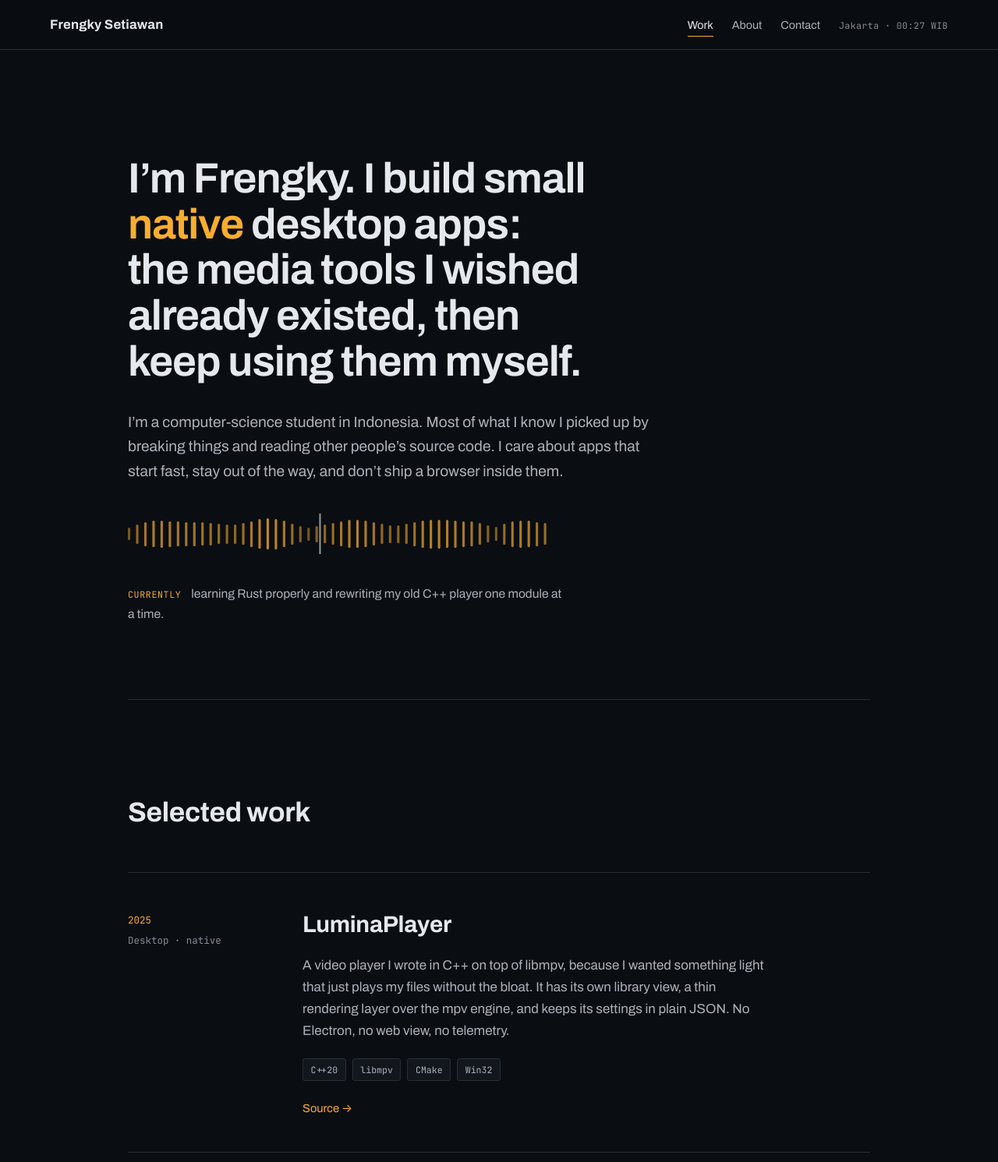
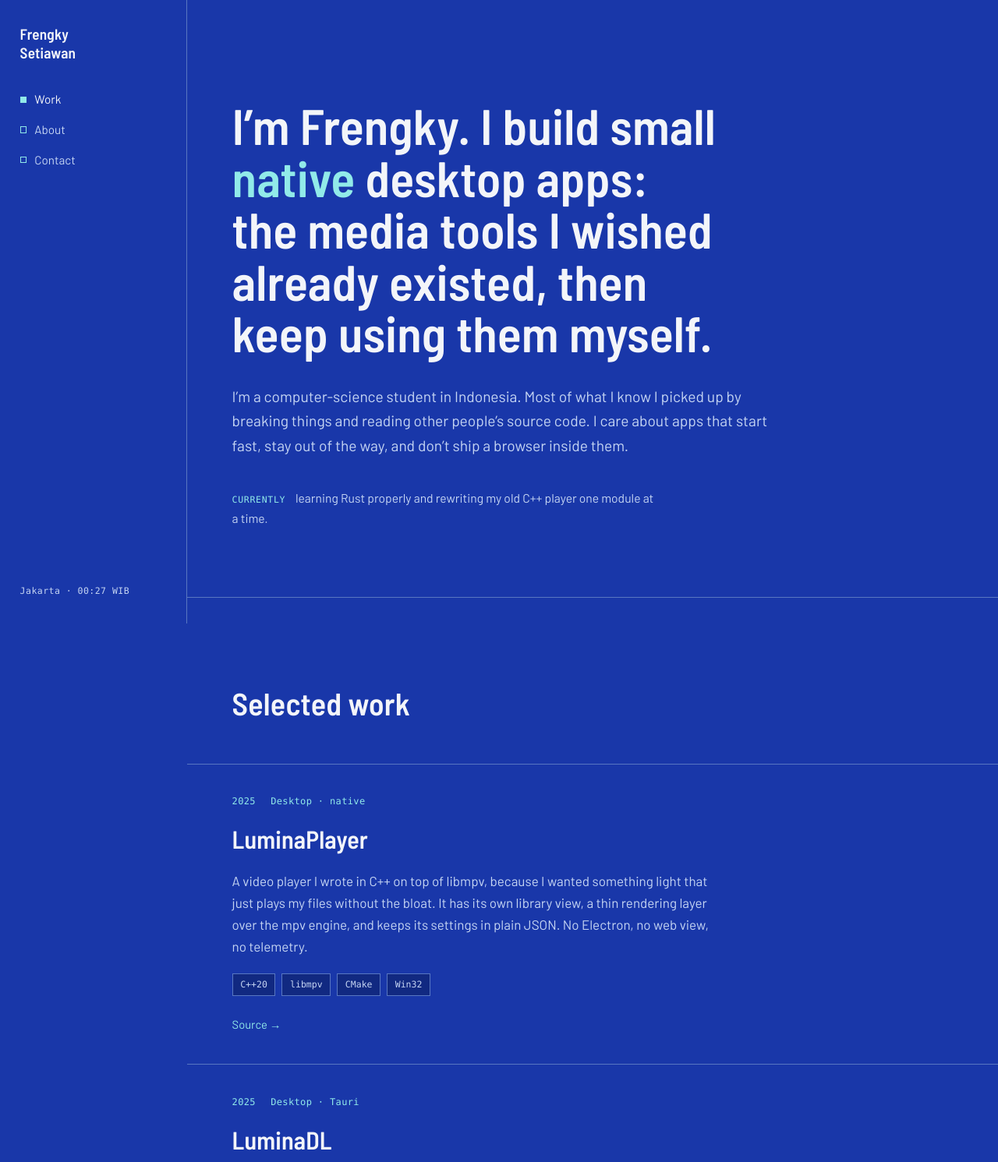
Before and after one commit to FrengkyS1/PortofolioWebsite, a plain HTML site: page index.html in a window 1280 px wide. Shown: the top 1491 px of the page at 78% size. Drawn offline with Linux system fonts and the light colour scheme.

Commit message:
Redesign: fresh-install blue with installer rail
Replace the dark charcoal + amber theme with a drenched ultramarine
surface referencing an OS setup screen: installer-style left rail nav
with component checkboxes, segmented file-copy scroll progress bar,
Barlow / Barlow Semi Condensed type, aqua accents, edge-to-edge
project row hover, and an inverted white contact panel.

```diff
--- a/index.html
+++ b/index.html
@@ -5,19 +5,20 @@
     <meta name="viewport" content="width=device-width, initial-scale=1.0">
     <title>Frengky Setiawan builds small desktop apps</title>
     <meta name="description" content="Frengky Setiawan, a computer-science student in Indonesia who builds native desktop apps and media tools like LuminaPlayer and LuminaDL.">
-    <meta name="theme-color" content="#15161f">
+    <meta name="theme-color" content="#2b41b8">
     <link rel="icon" type="image/svg+xml" href="favicon.svg">
     <link rel="preconnect" href="https://fonts.googleapis.com">
     <link rel="preconnect" href="https://fonts.gstatic.com" crossorigin>
-    <link href="https://fonts.googleapis.com/css2?family=Archivo:wdth,wght@62.5..125,100..900&family=JetBrains+Mono:ital,wght@0,400;0,500;1,400&display=swap" rel="stylesheet">
+    <link href="https://fonts.googleapis.com/css2?family=Barlow:wght@400;500&family=Barlow+Semi+Condensed:wght@500;600&display=swap" rel="stylesheet">
     <link rel="stylesheet" href="styles.css">
 </head>
 <body id="top">
 
-    <div class="seekbar" id="seekbar" aria-hidden="true"></div>
+    <div class="progress" aria-hidden="true"><div class="progress-fill" id="progress"></div></div>
 
-    <header class="masthead">
-        <a class="wordmark" href="#top">Frengky&nbsp;Setiawan</a>
+    <div class="shell">
+        <header class="rail">
+            <a class="wordmark" href="#top">Frengky<br>Setiawan</a>
             <nav class="nav">
                 <a href="#work">Work</a>
                 <a href="#about">About</a>
@@ -26,7 +27,7 @@
             <span class="clock" id="clock" aria-label="Local time in Jakarta"></span>
         </header>
 
-    <main>
+        <main class="content">
             <!-- Intro -->
             <section class="intro">
                 <h1 class="lede">
@@ -40,7 +41,6 @@
                     code. I care about apps that start fast, stay out of the way, and
                     don&rsquo;t ship a browser inside them.
                 </p>
-            <div class="wave" id="wave" aria-hidden="true"></div>
                 <p class="currently">
                     <span class="currently-key">Currently</span>
                     learning Rust properly and rewriting my old C++ player one module
@@ -213,12 +213,13 @@
                     </li>
                 </ul>
             </section>
-    </main>
 
             <footer class="footer">
                 <p>Hand-written in HTML, CSS &amp; a little JavaScript.</p>
                 <p class="footer-meta">&copy; 2026 Frengky Setiawan &middot; Jakarta</p>
             </footer>
+        </main>
+    </div>
 
     <script src="script.js"></script>
 </body>
--- a/script.js
+++ b/script.js
@@ -1,4 +1,4 @@
-// Live local time, shown as a player-style timecode in Jakarta time (WIB).
+// Live local time, shown in the rail in Jakarta time (WIB).
 const clock = document.getElementById('clock');
 
 function tickClock() {
@@ -13,14 +13,14 @@ function tickClock() {
 tickClock();
 setInterval(tickClock, 30_000);
 
-// Scroll progress as a 2px amber seek line across the top of the viewport.
-const seekbar = document.getElementById('seekbar');
+// Scroll progress as a segmented installer-style bar across the top.
+const progress = document.getElementById('progress');
 
-if (seekbar) {
+if (progress) {
     let ticking = false;
-    const updateSeek = () => {
+    const updateProgress = () => {
         const max = document.documentElement.scrollHeight - window.innerHeight;
-        seekbar.style.transform = `scaleX(${max > 0 ? window.scrollY / max : 0})`;
+        progress.style.transform = `scaleX(${max > 0 ? window.scrollY / max : 0})`;
         ticking = false;
     };
     window.addEventListener(
@@ -28,45 +28,12 @@ if (seekbar) {
         () => {
             if (!ticking) {
                 ticking = true;
-                requestAnimationFrame(updateSeek);
+                requestAnimationFrame(updateProgress);
             }
         },
         { passive: true }
     );
-    updateSeek();
-}
-
-// Decorative waveform in the intro: amber bars with a slow sweeping
-// playhead. Deterministic heights so it looks the same on every load.
-const wave = document.getElementById('wave');
-
-if (wave) {
-    const W = 520;
-    const H = 52;
-    const BARS = 52;
-    const step = W / BARS;
-    let bars = '';
-    for (let i = 0; i < BARS; i++) {
-        // layered sines give a plausible audio envelope without randomness
-        const t = i / BARS;
-        const env =
-            0.35 +
-            0.65 *
-                Math.abs(
-                    Math.sin(t * Math.PI * 2.3) * 0.6 +
-                    Math.sin(t * Math.PI * 7.1) * 0.3 +
-                    Math.sin(t * Math.PI * 13.7) * 0.1
-                );
-        const h = Math.max(3, Math.round(env * H * 0.9));
-        const y = Math.round((H - h) / 2);
-        const opacity = (0.25 + env * 0.6).toFixed(2);
-        bars += `<rect x="${(i * step).toFixed(1)}" y="${y}" width="3" height="${h}" rx="1.5" fill="var(--amber)" opacity="${opacity}"/>`;
-    }
-    wave.innerHTML =
-        `<svg viewBox="0 0 ${W} ${H}" preserveAspectRatio="none" focusable="false">` +
-        bars +
-        `<rect class="playhead" x="0" y="0" width="1.5" height="${H}" fill="var(--text)" opacity="0.8"/>` +
-        `</svg>`;
+    updateProgress();
 }
 
 // Reveal sections on scroll: subtle, and only once.
@@ -92,7 +59,7 @@ if ('IntersectionObserver' in window) {
     revealTargets.forEach((el) => observer.observe(el));
 }
 
-// Highlight the nav link for the section currently in view.
+// Fill the checkbox of the nav item whose section is in view.
 const navLinks = Array.from(document.querySelectorAll('.nav a'));
 const watched = navLinks
     .map((link) => document.querySelector(link.getAttribute('href')))
--- a/styles.css
+++ b/styles.css
@@ -1,32 +1,32 @@
 /* ------------------------------------------------------------------
    Frengky Setiawan, portfolio
-   Dark viewing room: player-chrome charcoal, one luminous amber
-   accent used like a playhead. See DESIGN.md.
+   Fresh-install blue: the whole surface is the ultramarine of an OS
+   setup screen, with an installer-style left rail and a white
+   inverted contact panel. See DESIGN.md.
    ------------------------------------------------------------------ */
 
 :root {
-    --bg:        oklch(16% 0.012 260);
-    --bg-raise:  oklch(20% 0.015 260);
-    --line:      oklch(30% 0.015 260);
-    --text:      oklch(93% 0.006 260);
-    --dim:       oklch(76% 0.012 260);
-    --faint:     oklch(64% 0.015 260);
-    --amber:     oklch(80% 0.156 75);
-    --amber-ink: oklch(24% 0.05 65);
+    --blue:       oklch(40% 0.185 266);   /* the page itself */
+    --blue-deep:  oklch(33% 0.15 266);    /* chips, hover tint */
+    --blue-line:  oklch(58% 0.12 266);    /* hairlines on blue */
+    --white:      oklch(97% 0.005 264);   /* primary ink on blue */
+    --white-dim:  oklch(87% 0.045 264);   /* secondary ink on blue */
+    --aqua:       oklch(88% 0.085 195);   /* links, markers, progress */
+    --panel:      oklch(97% 0.005 264);   /* inverted contact panel */
+    --panel-ink:  oklch(35% 0.16 266);    /* ink on the panel */
 
-    --sans: "Archivo", system-ui, -apple-system, "Segoe UI", sans-serif;
-    --mono: "JetBrains Mono", ui-monospace, "Cascadia Code", Consolas, monospace;
+    --display: "Barlow Semi Condensed", "Arial Narrow", sans-serif;
+    --sans: "Barlow", system-ui, "Segoe UI", sans-serif;
+    --mono: ui-monospace, "Cascadia Code", Consolas, monospace;
 
     --ease-out: cubic-bezier(0.22, 1, 0.36, 1);
 
-    --measure: 62ch;
-    --gutter:  clamp(1.5rem, 5vw, 6rem);
+    --measure: 64ch;
+    --pad: clamp(1.5rem, 4.5vw, 5.5rem);
 
-    /* z scale: content < masthead < seekbar */
-    --z-masthead: 50;
-    --z-seek: 60;
-
-    color-scheme: dark;
+    /* z scale: content < rail < progress */
+    --z-rail: 50;
+    --z-progress: 60;
 }
 
 *,
@@ -45,27 +45,25 @@ body {
     font-family: var(--sans);
     font-size: 1.0625rem;
     line-height: 1.65;
-    color: var(--text);
-    background: var(--bg);
-    overflow-x: hidden;
+    color: var(--white);
+    background: var(--blue);
 }
 
 ::selection {
-    background: var(--amber);
-    color: var(--amber-ink);
+    background: var(--white);
+    color: var(--blue);
 }
 
 a { color: inherit; text-decoration: none; }
 
 em {
     font-style: normal;
-    color: var(--amber);
+    color: var(--aqua);
 }
 
 :focus-visible {
-    outline: 2px solid var(--amber);
+    outline: 2px solid var(--aqua);
     outline-offset: 3px;
-    border-radius: 1px;
 }
 
 h1, h2, h3 { text-wrap: balance; }
@@ -73,108 +71,126 @@ h1, h2, h3 { text-wrap: balance; }
 p { text-wrap: pretty; }
 
 /* ------------------------------------------------------------------
-   Scroll seek bar
+   Install progress: segmented blocks filling with scroll
    ------------------------------------------------------------------ */
 
-.seekbar {
+.progress {
     position: fixed;
     top: 0;
     left: 0;
     width: 100%;
-    height: 2px;
-    background: var(--amber);
+    height: 6px;
+    z-index: var(--z-progress);
+    pointer-events: none;
+    /* the block pattern lives on the container so blocks stay put
+       while the fill slides underneath */
+    -webkit-mask-image: repeating-linear-gradient(90deg, #000 0 10px, transparent 10px 13px);
+    mask-image: repeating-linear-gradient(90deg, #000 0 10px, transparent 10px 13px);
+}
+
+.progress-fill {
+    width: 100%;
+    height: 100%;
+    background: var(--aqua);
     transform: scaleX(0);
     transform-origin: left;
-    z-index: var(--z-seek);
-    pointer-events: none;
 }
 
 /* ------------------------------------------------------------------
-   Masthead
+   Shell: installer rail + content
    ------------------------------------------------------------------ */
 
-.masthead {
+.shell {
+    display: grid;
+    grid-template-columns: 15rem 1fr;
+    min-height: 100vh;
+}
+
+.rail {
     position: sticky;
     top: 0;
-    z-index: var(--z-masthead);
+    align-self: start;
+    height: 100vh;
     display: flex;
-    align-items: baseline;
-    gap: 1.5rem;
-    padding: 1.1rem var(--gutter);
-    background: color-mix(in oklab, var(--bg) 86%, transparent);
-    backdrop-filter: blur(10px);
-    border-bottom: 1px solid var(--line);
+    flex-direction: column;
+    gap: 2.2rem;
+    padding: 2rem 1.6rem;
+    border-right: 1px solid var(--blue-line);
+    z-index: var(--z-rail);
 }
 
 .wordmark {
-    font-stretch: 115%;
-    font-weight: 700;
-    font-size: 1.05rem;
+    font-family: var(--display);
+    font-weight: 600;
+    font-size: 1.2rem;
+    line-height: 1.25;
     letter-spacing: 0.01em;
-    margin-right: auto;
 }
 
 .nav {
     display: flex;
-    gap: 1.5rem;
-    font-size: 0.9rem;
+    flex-direction: column;
+    gap: 0.85rem;
+    font-size: 0.95rem;
 }
 
 .nav a {
-    position: relative;
-    color: var(--dim);
+    display: flex;
+    align-items: center;
+    gap: 0.65rem;
+    color: var(--white-dim);
     transition: color 0.2s var(--ease-out);
 }
 
-.nav a::after {
+/* component checkbox, filled when its section is on screen */
+.nav a::before {
     content: "";
-    position: absolute;
-    left: 0;
-    bottom: -3px;
-    width: 100%;
-    height: 1px;
-    background: var(--amber);
-    transform: scaleX(0);
-    transform-origin: left;
-    transition: transform 0.25s var(--ease-out);
+    width: 0.55em;
+    height: 0.55em;
+    border: 1px solid var(--aqua);
+    background: transparent;
+    transition: background 0.2s var(--ease-out);
+    flex-shrink: 0;
 }
 
-.nav a:hover,
-.nav a.is-active { color: var(--text); }
+.nav a:hover { color: var(--white); }
 
-.nav a:hover::after,
-.nav a.is-active::after { transform: scaleX(1); }
+.nav a.is-active {
+    color: var(--white);
+}
+
+.nav a.is-active::before { background: var(--aqua); }
 
 .clock {
+    margin-top: auto;
     font-family: var(--mono);
     font-size: 0.72rem;
     letter-spacing: 0.04em;
-    color: var(--faint);
+    color: var(--white-dim);
     font-variant-numeric: tabular-nums;
     white-space: nowrap;
 }
 
 /* ------------------------------------------------------------------
-   Layout primitives
+   Content column
    ------------------------------------------------------------------ */
 
-main {
-    max-width: 1080px;
-    margin: 0 auto;
-    padding: 0 var(--gutter);
-}
+.content { min-width: 0; }
+
+.intro,
+.section { padding-inline: var(--pad); }
 
 .section {
-    padding: clamp(4rem, 9vw, 8rem) 0;
-    border-top: 1px solid var(--line);
+    padding-block: clamp(4rem, 8vw, 7rem);
+    border-top: 1px solid var(--blue-line);
 }
 
 .section h2 {
-    font-stretch: 118%;
-    font-weight: 700;
-    font-size: clamp(1.5rem, 3.2vw, 2.2rem);
-    letter-spacing: -0.01em;
-    margin-bottom: 3rem;
+    font-family: var(--display);
+    font-weight: 600;
+    font-size: clamp(1.7rem, 3.4vw, 2.5rem);
+    letter-spacing: 0.005em;
+    margin-bottom: 2.8rem;
 }
 
 /* ------------------------------------------------------------------
@@ -182,47 +198,30 @@ main {
    ------------------------------------------------------------------ */
 
 .intro {
-    padding: clamp(4rem, 11vw, 8.5rem) 0 clamp(3.5rem, 8vw, 6rem);
+    padding-block: clamp(4rem, 10vw, 8rem) clamp(3.5rem, 7vw, 5.5rem);
 }
 
 .lede {
-    font-stretch: 112%;
-    font-weight: 640;
-    font-size: clamp(1.9rem, 5vw, 3.4rem);
-    line-height: 1.08;
-    letter-spacing: -0.02em;
-    max-width: min(21ch, 100%);
+    font-family: var(--display);
+    font-weight: 600;
+    font-size: clamp(2.1rem, 5.4vw, 4rem);
+    line-height: 1.04;
+    letter-spacing: 0.002em;
+    max-width: min(24ch, 100%);
     margin-bottom: 2rem;
 }
 
 .standfirst {
     max-width: var(--measure);
     font-size: clamp(1.05rem, 2vw, 1.2rem);
-    color: var(--dim);
+    color: var(--white-dim);
     margin-bottom: 2.4rem;
-}
-
-.wave {
-    height: 52px;
-    max-width: 34rem;
-    margin-bottom: 2.4rem;
-}
-
-.wave svg { display: block; width: 100%; height: 100%; }
-
-.wave .playhead {
-    animation: sweep 14s linear infinite;
-}
-
-@keyframes sweep {
-    from { transform: translateX(0); }
-    to   { transform: translateX(520px); }
 }
 
 .currently {
     max-width: var(--measure);
     font-size: 0.98rem;
-    color: var(--dim);
+    color: var(--white-dim);
 }
 
 .currently-key {
@@ -230,7 +229,7 @@ main {
     font-size: 0.72rem;
     letter-spacing: 0.06em;
     text-transform: uppercase;
-    color: var(--amber);
+    color: var(--aqua);
     margin-right: 0.6rem;
 }
 
@@ -241,59 +240,45 @@ main {
 .projects {
     list-style: none;
     padding: 0;
+    /* rows bleed to the column edges so the hover tint runs
+       edge to edge, like a selected row in an installer list */
+    margin-inline: calc(-1 * var(--pad));
 }
 
 .project {
-    position: relative;
     display: grid;
-    grid-template-columns: 12rem 1fr;
-    gap: 2rem;
-    padding: 2.6rem 0;
-    border-top: 1px solid var(--line);
+    grid-template-columns: 1fr;
+    padding: 2.4rem var(--pad);
+    border-top: 1px solid var(--blue-line);
+    transition: background 0.25s var(--ease-out);
 }
 
-/* amber seek line drawn along the row's top rule on hover */
-.project::before {
-    content: "";
-    position: absolute;
-    top: -1px;
-    left: 0;
-    width: 100%;
-    height: 1px;
-    background: var(--amber);
-    transform: scaleX(0);
-    transform-origin: left;
-    transition: transform 0.45s var(--ease-out);
-}
+.project:hover { background: var(--blue-deep); }
 
-.project:hover::before { transform: scaleX(1); }
-
-.project:last-child { border-bottom: 1px solid var(--line); }
+.project:last-child { border-bottom: 1px solid var(--blue-line); }
 
 .project-meta {
     display: flex;
-    flex-direction: column;
-    gap: 0.35rem;
+    gap: 1.2rem;
     font-family: var(--mono);
-    font-size: 0.78rem;
-    color: var(--faint);
-    padding-top: 0.55rem;
+    font-size: 0.75rem;
+    letter-spacing: 0.03em;
+    color: var(--aqua);
+    margin-bottom: 0.7rem;
 }
-
-.project-year { color: var(--amber); }
 
 .project-body { max-width: var(--measure); }
 
 .project-title {
-    font-stretch: 115%;
-    font-weight: 700;
-    font-size: clamp(1.4rem, 2.8vw, 1.85rem);
-    letter-spacing: -0.01em;
-    margin-bottom: 0.9rem;
+    font-family: var(--display);
+    font-weight: 600;
+    font-size: clamp(1.5rem, 2.9vw, 2rem);
+    letter-spacing: 0.004em;
+    margin-bottom: 0.8rem;
 }
 
 .project-text {
-    color: var(--dim);
+    color: var(--white-dim);
     margin-bottom: 1.3rem;
 }
 
@@ -309,35 +294,36 @@ main {
 .stack li {
     font-family: var(--mono);
     font-size: 0.72rem;
-    color: var(--dim);
+    color: var(--white-dim);
     padding: 0.25rem 0.6rem;
-    border: 1px solid var(--line);
-    border-radius: 3px;
-    background: var(--bg-raise);
+    border: 1px solid var(--blue-line);
+    background: var(--blue-deep);
 }
+
+.project:hover .stack li { background: var(--blue); }
 
 .project-links a {
     font-size: 0.92rem;
-    color: var(--amber);
+    color: var(--aqua);
     border-bottom: 1px solid transparent;
     transition: border-color 0.2s var(--ease-out);
 }
 
-.project-links a:hover { border-bottom-color: var(--amber); }
+.project-links a:hover { border-bottom-color: var(--aqua); }
 
 .aside {
     max-width: var(--measure);
     margin-top: 2.6rem;
     font-size: 1rem;
-    color: var(--dim);
+    color: var(--white-dim);
 }
 
 .aside a {
-    color: var(--amber);
+    color: var(--aqua);
     border-bottom: 1px solid transparent;
     transition: border-color 0.2s var(--ease-out);
 }
-.aside a:hover { border-bottom-color: var(--amber); }
+.aside a:hover { border-bottom-color: var(--aqua); }
 
 /* ------------------------------------------------------------------
    About
@@ -347,40 +333,35 @@ main {
 
 .prose p {
     font-size: clamp(1.05rem, 1.8vw, 1.2rem);
-    color: var(--dim);
+    color: var(--white-dim);
     margin-bottom: 1.4rem;
 }
 
 .prose p:last-child { margin-bottom: 0; }
 
-.prose em { color: var(--amber); }
-
 /* ------------------------------------------------------------------
-   Contact: full-bleed amber panel
+   Contact: inverted white panel
    ------------------------------------------------------------------ */
 
 .contact {
     border-top: none;
-    background: var(--amber);
-    color: var(--amber-ink);
-    margin-inline: calc(50% - 50vw);
-    padding-inline: max(var(--gutter), calc(50vw - 540px + var(--gutter)));
+    background: var(--panel);
+    color: var(--panel-ink);
 }
 
 .contact ::selection {
-    background: var(--amber-ink);
-    color: var(--amber);
+    background: var(--panel-ink);
+    color: var(--panel);
 }
 
-.contact h2 { color: var(--amber-ink); }
+.contact :focus-visible { outline-color: var(--panel-ink); }
 
 .contact-lede {
     max-width: var(--measure);
-    font-stretch: 110%;
-    font-size: clamp(1.3rem, 3vw, 1.9rem);
-    font-weight: 600;
-    line-height: 1.25;
-    letter-spacing: -0.01em;
+    font-family: var(--display);
+    font-size: clamp(1.4rem, 3vw, 2rem);
+    font-weight: 500;
+    line-height: 1.22;
     margin-bottom: 2.6rem;
 }
 
@@ -388,7 +369,7 @@ main {
     list-style: none;
     padding: 0;
     max-width: 38rem;
-    border-top: 1px solid color-mix(in oklab, var(--amber-ink) 35%, transparent);
+    border-top: 1px solid color-mix(in oklab, var(--panel-ink) 30%, transparent);
 }
 
 .contact-list li {
@@ -396,7 +377,7 @@ main {
     align-items: baseline;
     gap: 1rem;
     padding: 1rem 0.2rem;
-    border-bottom: 1px solid color-mix(in oklab, var(--amber-ink) 35%, transparent);
+    border-bottom: 1px solid color-mix(in oklab, var(--panel-ink) 30%, transparent);
 }
 
 .contact-label {
@@ -404,7 +385,7 @@ main {
     font-size: 0.72rem;
     letter-spacing: 0.06em;
     text-transform: uppercase;
-    color: color-mix(in oklab, var(--amber-ink) 80%, var(--amber));
+    color: color-mix(in oklab, var(--panel-ink) 75%, var(--panel));
     width: 5rem;
     flex-shrink: 0;
 }
@@ -412,28 +393,24 @@ main {
 .contact-list a {
     font-weight: 500;
     overflow-wrap: anywhere;
-    border-bottom: 1px solid color-mix(in oklab, var(--amber-ink) 45%, transparent);
+    border-bottom: 1px solid color-mix(in oklab, var(--panel-ink) 40%, transparent);
     transition: border-color 0.2s var(--ease-out);
 }
 
-.contact-list a:hover { border-bottom-color: var(--amber-ink); }
-
-.contact :focus-visible { outline-color: var(--amber-ink); }
+.contact-list a:hover { border-bottom-color: var(--panel-ink); }
 
 /* ------------------------------------------------------------------
    Footer
    ------------------------------------------------------------------ */
 
 .footer {
-    max-width: 1080px;
-    margin: 0 auto;
-    padding: 2.4rem var(--gutter) 3rem;
+    padding: 2.4rem var(--pad) 3rem;
     display: flex;
     flex-wrap: wrap;
     justify-content: space-between;
     gap: 0.6rem;
     font-size: 0.85rem;
-    color: var(--faint);
+    color: var(--white-dim);
 }
 
 .footer-meta { font-family: var(--mono); font-size: 0.78rem; }
@@ -457,24 +434,30 @@ main {
    Responsive
    ------------------------------------------------------------------ */
 
-@media (max-width: 720px) {
-    .nav { gap: 1.1rem; }
-    .clock { display: none; }
+@media (max-width: 880px) {
+    .shell { display: block; }
 
-    .project {
-        grid-template-columns: 1fr;
-        gap: 1rem;
+    .rail {
+        height: auto;
+        flex-direction: row;
+        align-items: baseline;
+        gap: 1.4rem;
+        padding: 1rem var(--pad);
+        border-right: none;
+        border-bottom: 1px solid var(--blue-line);
+        background: color-mix(in oklab, var(--blue) 88%, transparent);
+        backdrop-filter: blur(10px);
     }
 
-    .project-meta {
-        flex-direction: row;
-        gap: 1rem;
-        padding-top: 0;
-    }
+    .wordmark { margin-right: auto; }
+
+    .nav { flex-direction: row; gap: 1.1rem; font-size: 0.9rem; }
+
+    .clock { display: none; }
 }
 
-@media (max-width: 520px) {
-    .masthead { flex-wrap: wrap; gap: 0.5rem 1.2rem; }
+@media (max-width: 560px) {
+    .rail { flex-wrap: wrap; gap: 0.5rem 1.2rem; }
     .wordmark { width: 100%; margin-right: 0; }
 
     .contact-list li { flex-direction: column; gap: 0.15rem; }
@@ -484,6 +467,5 @@ main {
 @media (prefers-reduced-motion: reduce) {
     html { scroll-behavior: auto; }
     .reveal { opacity: 1; transform: none; transition: none; }
-    .wave .playhead { animation: none; }
     * { animation: none !important; }
 }
```
Also changed, not shown: favicon.svg. Lines whose indentation alone changed are shown as unchanged.
